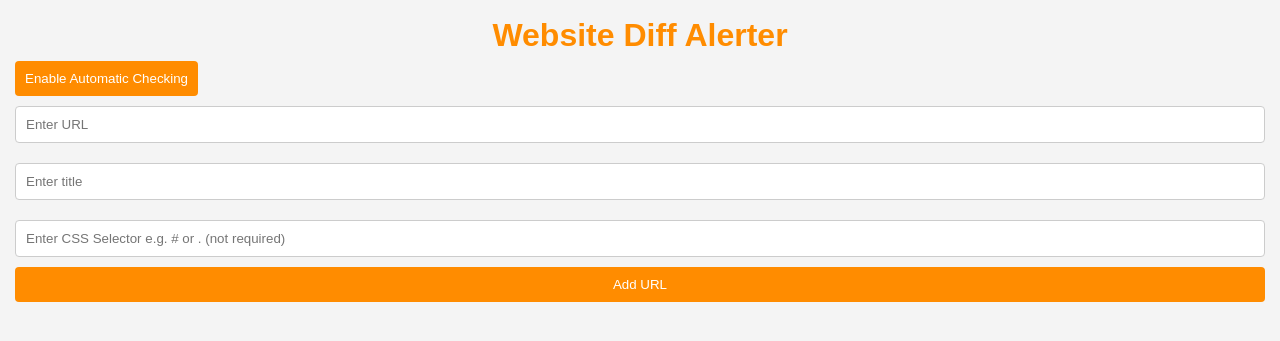
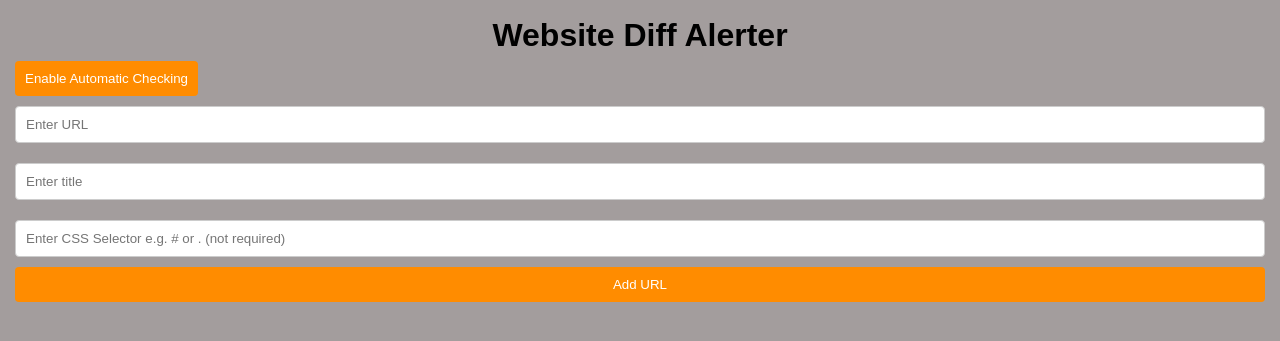
Before and after one commit to jezzaayt/UpdateInsight, a Flask app: page / in a window 1280 px wide. Shown: the top 341 px of the page. Run offline with Flask 3, Linux system fonts and the light colour scheme.

Commit message:
color changes

```diff
--- a/static/style.css
+++ b/static/style.css
@@ -8,7 +8,7 @@
 /* Body Styling */
 body {
     font-family: Arial, sans-serif;
-    background-color: #f4f4f4;
+    background-color: #a39d9d;
     color: #333;
     line-height: 1.6;
     padding: 10px 15px;
@@ -27,7 +27,7 @@ body {
 /* Header Styling */
 h1 {
     text-align: center;
-    color: #FF8C00;
+    color: #000000;
 }
 
 /* Form Styling */
```
